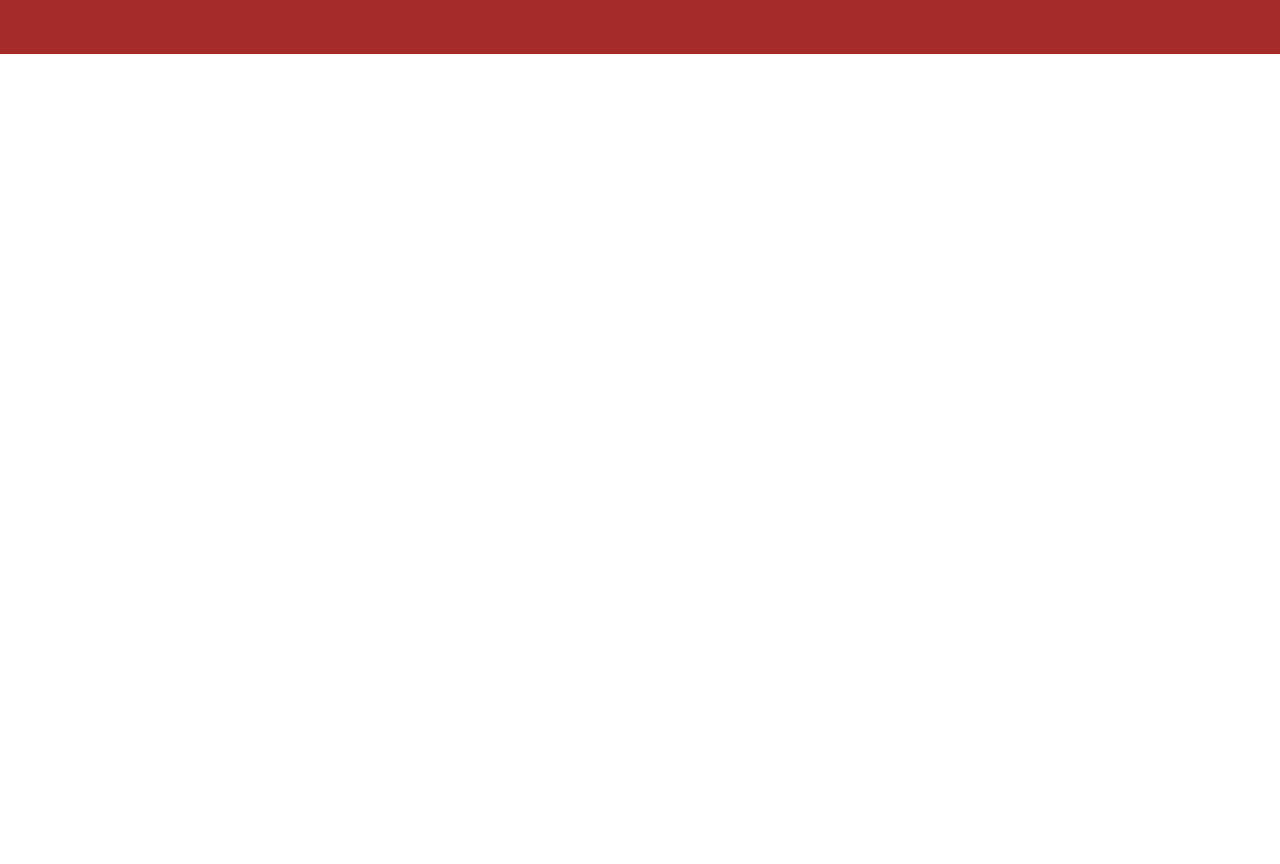
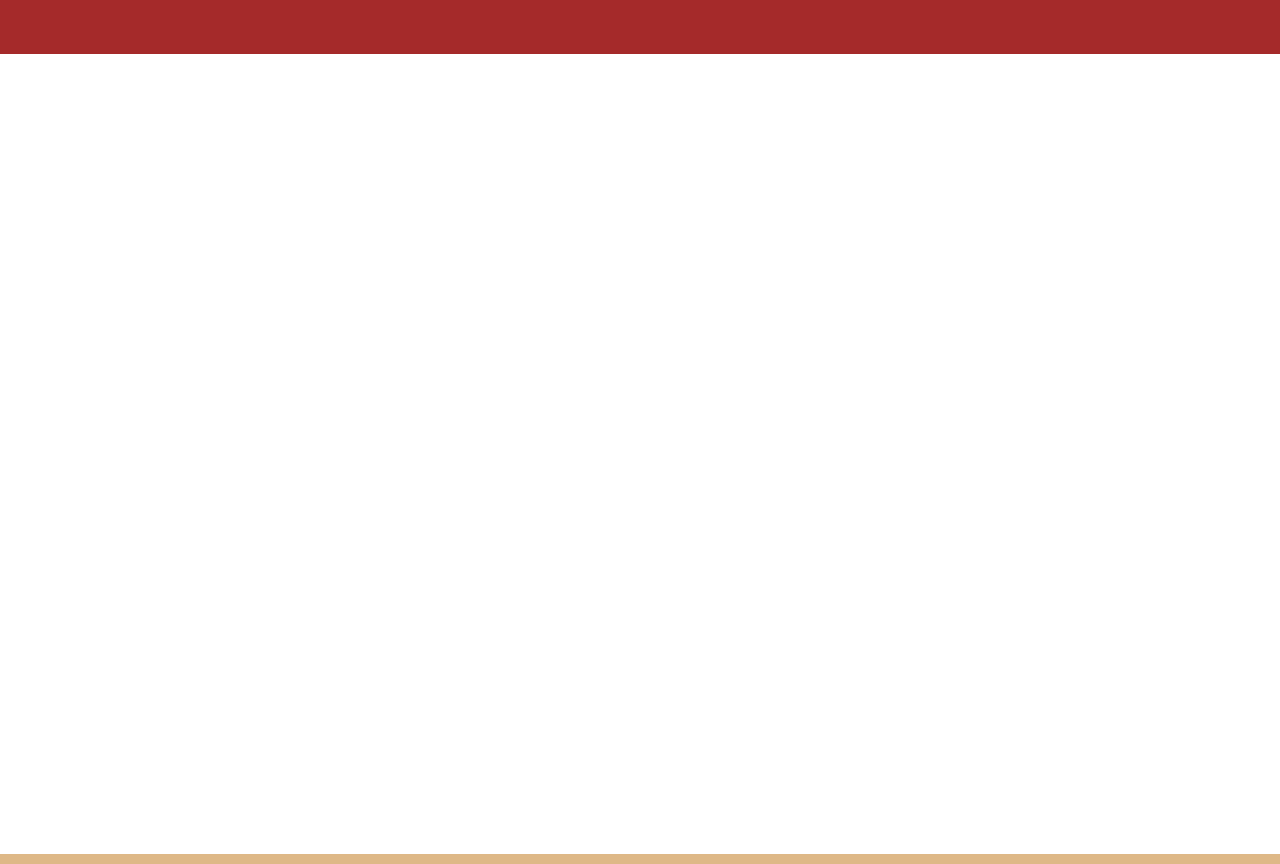
Before and after one commit to annbag/training-pr, a plain HTML site: page index.html in a window 1280 px wide. Drawn offline with Linux system fonts and the light colour scheme.

Commit message:
add style to footer

```diff
--- a/style.css
+++ b/style.css
@@ -11,3 +11,9 @@ nav {
 main {
     height: 100vh;
 }
+
+
+footer {
+    height: 10px;
+    background-color: burlywood;
+}
```
